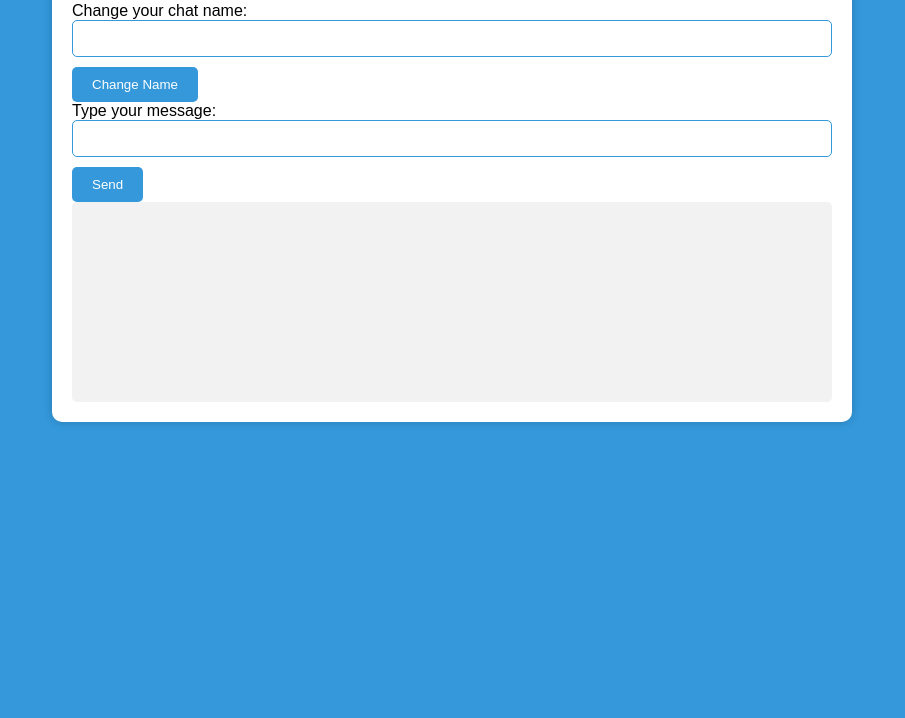
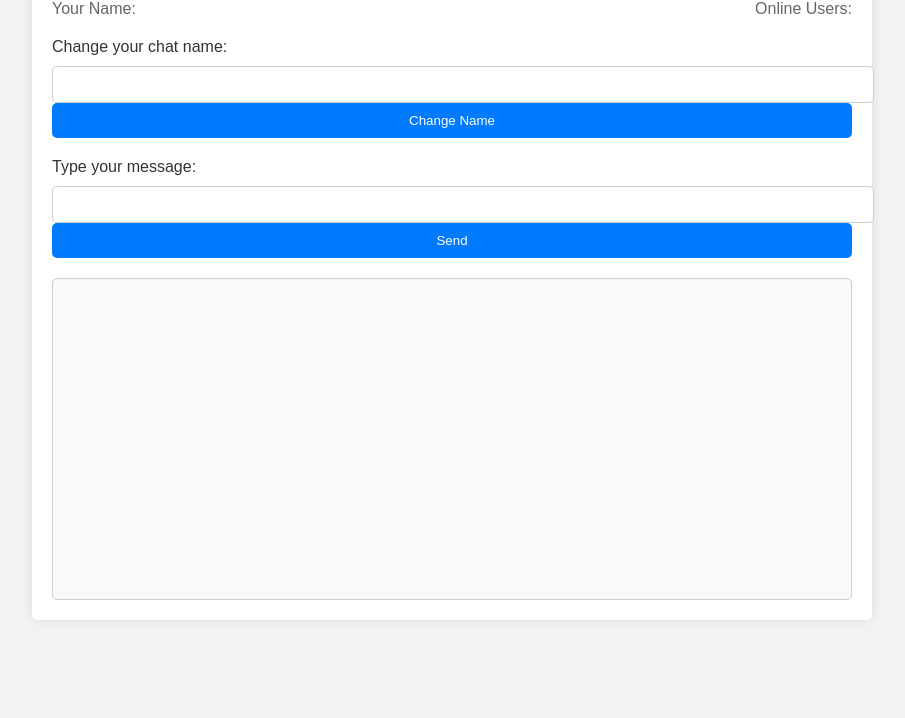
Before and after one commit to MrBackwoods/Webchat-Prototype, a website: page public/index.html in a window 1280 px wide. Shown: the part 82-800 px from the top of the page, without its empty margins (188-1093 px from the left). Drawn offline with nearby package versions, Linux system fonts and the light colour scheme; no server answers.

Commit message:
Minor improvements

```diff
--- a/public/client.js
+++ b/public/client.js
@@ -1,19 +1,22 @@
-
-// Remember to add your site address
+// Remember to add your socket address
 const socket = io.connect("localhost:8080/");
 
 // Function to send messages
 function sendMessage() {
     const data = document.getElementById("chatmessage").value;
-    document.getElementById("chatmessage").value = '';
-    socket.emit('chat', data);
+    if (data.trim() !== '') {
+        document.getElementById("chatmessage").value = '';
+        socket.emit('chat', data);
+    }
 }
 
 // Function to change name
 function changeName() {
     const data = document.getElementById("chatname").value;
-    document.getElementById("chatname").value = '';
-	socket.emit('changeName', data);
+    if (data.trim() !== '') {
+        document.getElementById("chatname").value = '';
+        socket.emit('changeName', data);
+    }
 }
 
 // Update chat name when received from the server
@@ -37,3 +40,22 @@ socket.on('chat', (msg) => {
 function addZero(i) {
     return i < 10 ? "0" + i : i;
 }
+
+// Add your event listeners
+document.addEventListener("DOMContentLoaded", function () {
+
+    document.getElementById("chatmessage").addEventListener("keyup", function (event) {
+        if (event.key === "Enter") {
+            sendMessage();
+        }
+    });
+
+    document.getElementById("chatname").addEventListener("keyup", function (event) {
+        if (event.key === "Enter") {
+            changeName();
+        }
+    });
+
+    document.getElementById("sendMessageButton").addEventListener("click", sendMessage);
+    document.getElementById("nameButton").addEventListener("click", changeName);
+});
--- a/public/index.html
+++ b/public/index.html
@@ -19,12 +19,12 @@
       <div id="namechange">
         <p>Change your chat name:</p>
         <input type="text" id="chatname">
-        <button onclick="changeName()">Change Name</button>
+		<button id="nameButton">Change Name</button>
       </div>
       <div id="messagesending">
         <p>Type your message:</p>
-        <input type="text" id="chatmessage" onkeydown="if (event.keyCode == 13) { sendMessage(); return false; }">
-        <button onclick="sendMessage()">Send</button>
+        <input type="text" id="chatmessage">
+		<button id="sendMessageButton">Send</button>
       </div>
       <div id="chat"></div>
     </div>
--- a/public/style.css
+++ b/public/style.css
@@ -1,60 +1,98 @@
-* {
+body, h1, p {
   margin: 0;
   padding: 0;
-  box-sizing: border-box;
 }
 
 body {
-  background-color: #3498db;
+  background-color: #f2f2f2;
   font-family: Arial, sans-serif;
 }
 
 #container {
   max-width: 800px;
   margin: 0 auto;
+  padding: 20px;
   background-color: #fff;
-  border-radius: 10px;
-  padding: 20px;
-  box-shadow: 0 0 10px rgba(0, 0, 0, 0.2);
+  box-shadow: 0 0 10px rgba(0, 0, 0, 0.1);
+  border-radius: 5px;
 }
 
-
-#title h1 {
-  font-size: 24px;
-  color: #3498db;
+#title {
+  text-align: center;
+  margin-bottom: 20px;
 }
 
+h1 {
+  font-size: 36px;
+  color: #333;
+}
 
-input[type="text"] {
+#info {
+  display: flex;
+  justify-content: space-between;
+  margin-bottom: 20px;
+}
+
+#name, #onlinechatters {
+  font-size: 16px;
+  color: #666;
+}
+
+#namechange {
+  margin-bottom: 20px;
+}
+
+#namechange p {
+  font-size: 16px;
+  color: #333;
+}
+
+#chatname {
   width: 100%;
   padding: 10px;
-  margin-bottom: 10px;
-  border: 1px solid #3498db;
+  margin-top: 10px;
+  border: 1px solid #ccc;
   border-radius: 5px;
 }
 
 button {
-  background-color: #3498db;
+  display: block;
+  width: 100%;
+  padding: 10px;
+  background-color: #007bff;
   color: #fff;
-  padding: 10px 20px;
   border: none;
   border-radius: 5px;
   cursor: pointer;
+  transition: background-color 0.3s;
 }
 
-button + button {
-  margin-left: 10px;
+button:hover {
+  background-color: #0056b3;
+}
+
+#messagesending {
+  margin-bottom: 20px;
+}
+
+#messagesending p {
+  font-size: 16px;
+  color: #333;
+}
+
+#chatmessage {
+  width: 100%;
+  padding: 10px;
+  margin-top: 10px;
+  border: 1px solid #ccc;
+  border-radius: 5px;
 }
 
 #chat {
-  background-color: #f2f2f2; /
+  background-color: #f9f9f9;
+  border: 1px solid #ccc;
   padding: 10px;
   border-radius: 5px;
-  min-height: 200px;
-  overflow-y: auto;
+  min-height: 300px;
+  overflow: auto;
 }
-
-#info p {
-  font-size: 16px;
-  color: #333;
-}
```
Also changed, not shown: server.js (+29 -11 lines).
